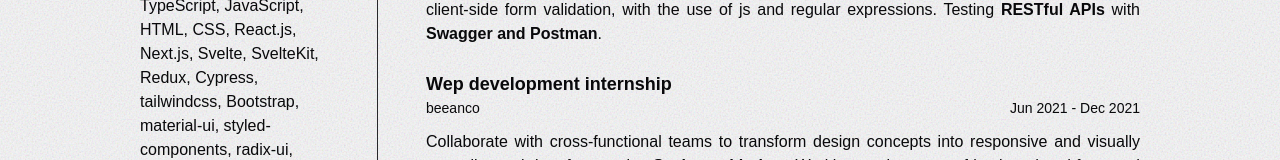
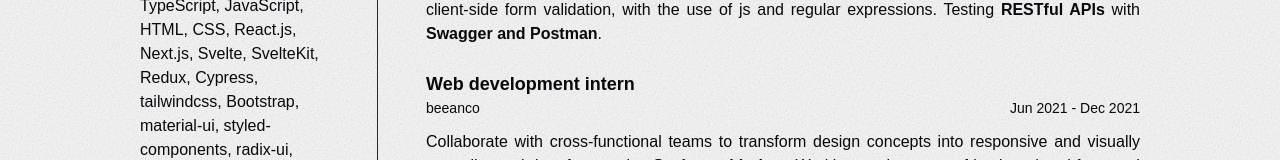
Before and after one commit to grzegorzxpatyk/resume, a SvelteKit app: page / in a window 1280 px wide. Shown: the part 727-887 px from the top of the page. Built offline with nearby package versions, Linux system fonts and the light colour scheme.

Commit message:
fix typo

```diff
--- a/src/routes/+page.svelte
+++ b/src/routes/+page.svelte
@@ -84,7 +84,7 @@
 							'Development of the internal applications using <strong>JavaScript, Sass, PHP and SQL</strong>. Implementation of client-side form validation, with the use of js and regular expressions. Testing <strong>RESTful APIs</strong> with <strong>Swagger and Postman</strong>.'
 					},
 					{
-						title: 'Wep development internship',
+						title: 'Web development intern',
 						organisation: 'beeanco',
 						organisationWebsite: 'https://www.beeanco.com/',
 						timePeriod: 'Jun 2021 - Dec 2021',
```
